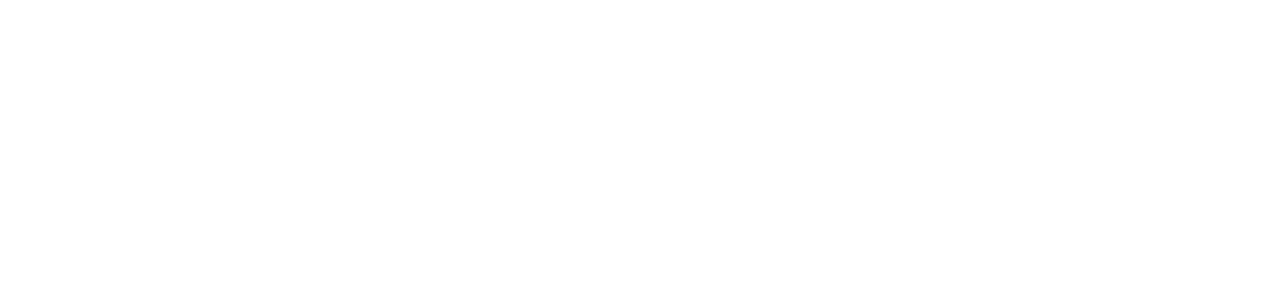
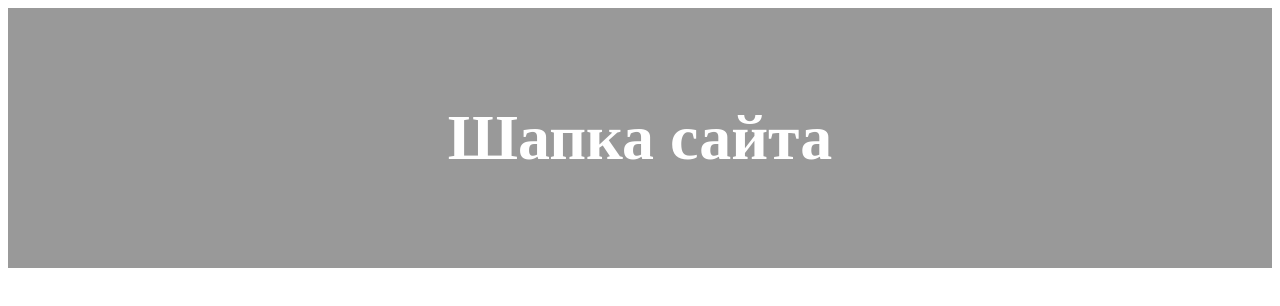
Before and after one commit to AleksandrKhudyakov/git-welcome-test, a plain HTML site: page index.html in a window 1280 px wide. Drawn offline with Linux system fonts and the light colour scheme.

Commit message:
header ready

```diff
--- a/index.html
+++ b/index.html
@@ -5,9 +5,10 @@
     <meta http-equiv="X-UA-Compatible" content="IE=edge" />
     <meta name="viewport" content="width=device-width, initial-scale=1.0" />
     <title>Document</title>
+    <link rel="stylesheet" href="style.css" />
   </head>
   <body>
-    <header></header>
+    <header class="header"><h1>Шапка сайта</h1></header>
     <main></main>
     <footer></footer>
   </body>
--- a/style.css
+++ b/style.css
@@ -0,0 +1,7 @@
+.header {
+  padding: 50px 100px;
+  text-align: center;
+  background-color: #999;
+  font-size: 32px;
+  color: #fff;
+}
```
